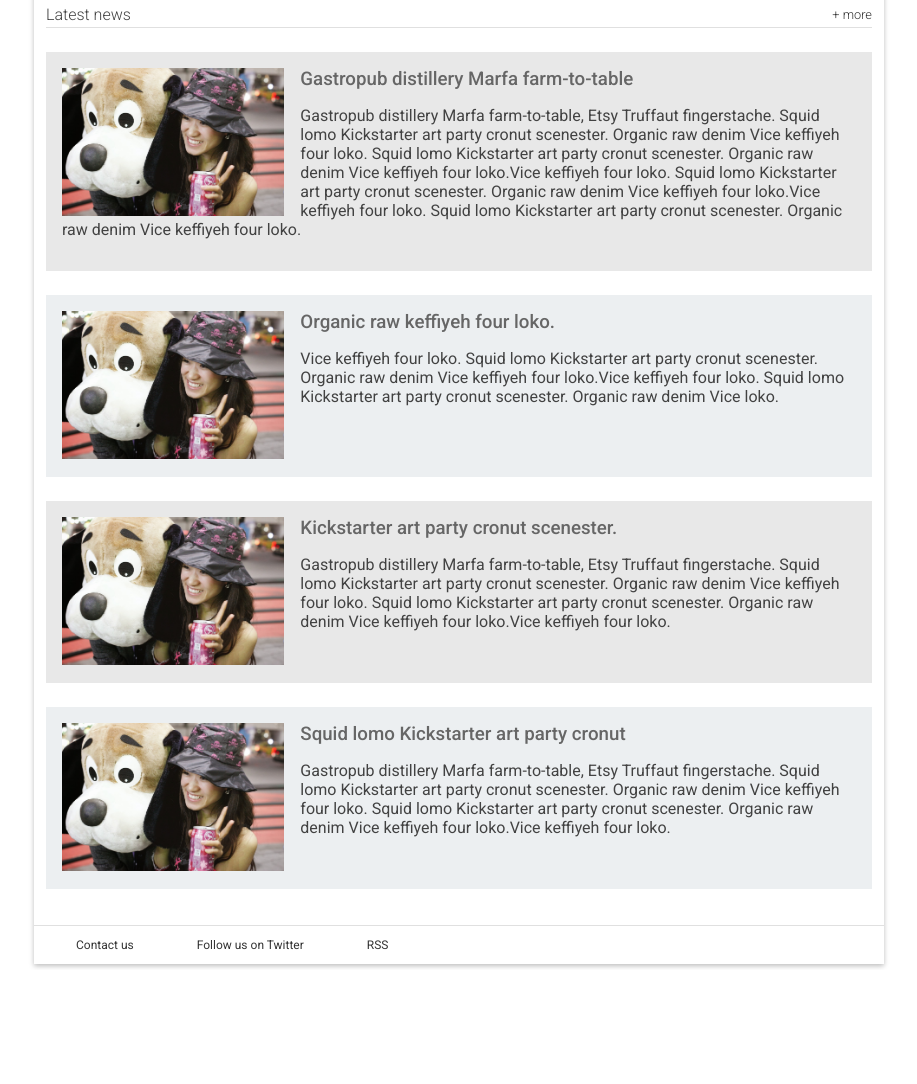
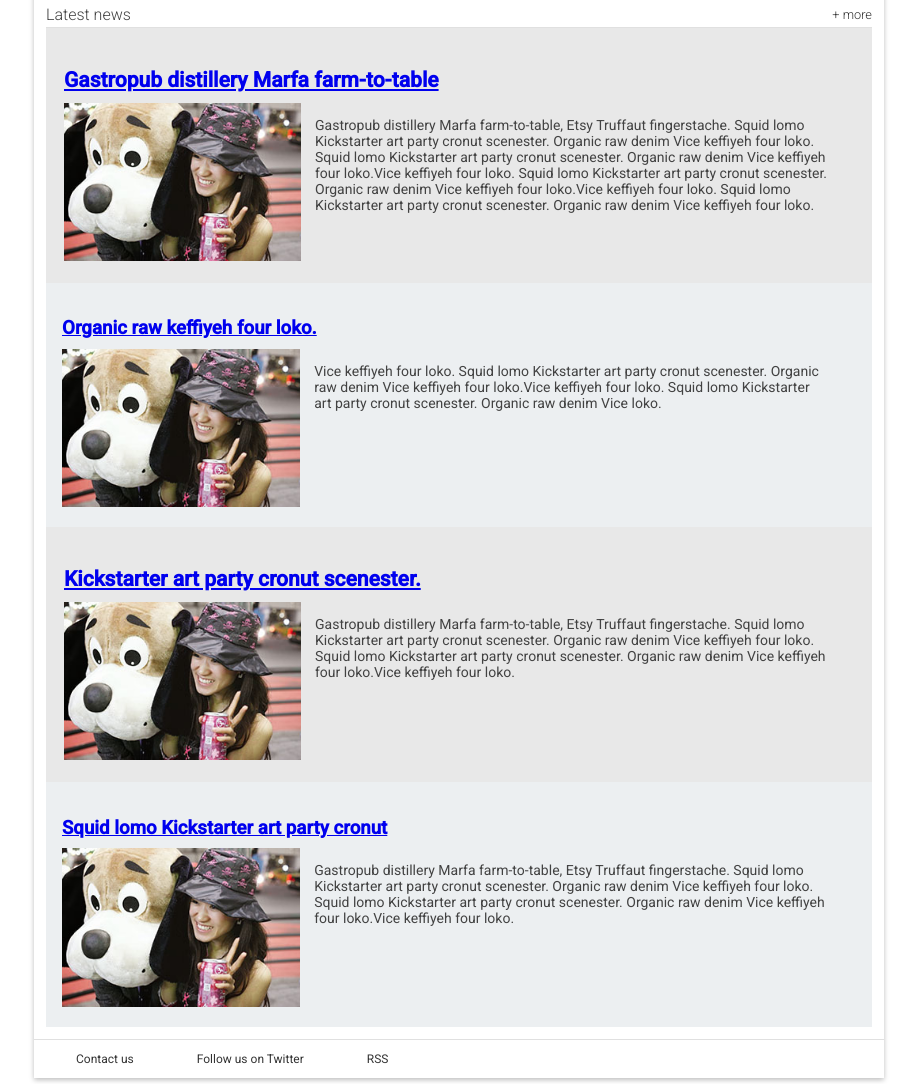
Before and after one commit to chriscom78/The-Brighton-Post, a plain HTML site: page index.html in a window 1280 px wide. Shown: the part 816-1900 px from the top of the page, without its empty margins (181-1098 px from the left). Before the commit the page ends 1786 px from the top, so only its background shows below. Drawn offline with Linux system fonts and the light colour scheme.

Commit message:
Add files via upload

```diff
--- a/index.html
+++ b/index.html
@@ -154,34 +154,41 @@
             </li>
           </ul>
         </section>
-
-        <section class="news recent-news">
+<section class="news recent-news">
           <h2 class="news__title">Latest news <a href="#" class="news__more">+ more</a></h2>
           <ul>
             <li class="snippet">
-              <img class="snippet__thumbnail" src="images/dog.jpg" alt="picture of a girl with a large, stuffed dog toy">
               <h3 class="snippet__title"><a href="#">Gastropub distillery Marfa farm-to-table</a></h3>
-              <p>Gastropub distillery Marfa farm-to-table, Etsy Truffaut fingerstache.
+              <div class="snippet__thumbnail">
+                <img src='images/dog-small.jpg' alt="picture of a girl with a large, stuffed dog toy">
+              </div>
+              <p class="snippet__text">Gastropub distillery Marfa farm-to-table, Etsy Truffaut fingerstache.
               Squid lomo Kickstarter art party cronut scenester. Organic raw denim Vice keffiyeh four loko. Squid lomo Kickstarter art party cronut scenester. Organic raw denim Vice keffiyeh four loko.Vice keffiyeh four loko. Squid lomo Kickstarter art party cronut scenester. Organic raw denim Vice keffiyeh four loko.Vice keffiyeh four loko. Squid lomo Kickstarter art party cronut scenester. Organic raw denim Vice keffiyeh four loko.
               </p>
             </li>
             <li class="snippet">
-              <img class="snippet__thumbnail" src="images/dog.jpg" alt="picture of a girl with a large, stuffed dog toy">
+              <div class="snippet__thumbnail">
+                <img src='images/dog-small.jpg' alt="picture of a girl with a large, stuffed dog toy">
+              </div>
               <h3 class="snippet__title"><a href="#">Organic raw keffiyeh four loko.</a></h3>
-              <p>Vice keffiyeh four loko. Squid lomo Kickstarter art party cronut scenester. Organic raw denim Vice keffiyeh four loko.Vice keffiyeh four loko. Squid lomo Kickstarter art party cronut scenester. Organic raw denim Vice loko.
+              <p class="snippet__text">Vice keffiyeh four loko. Squid lomo Kickstarter art party cronut scenester. Organic raw denim Vice keffiyeh four loko.Vice keffiyeh four loko. Squid lomo Kickstarter art party cronut scenester. Organic raw denim Vice loko.
               </p>
             </li>
             <li class="snippet">
-              <img class="snippet__thumbnail" src="images/dog.jpg" alt="picture of a girl with a large, stuffed dog toy">
+              <div class="snippet__thumbnail">
+                <img src='images/dog-small.jpg' alt="picture of a girl with a large, stuffed dog toy">
+              </div>
               <h3 class="snippet__title"><a href="#">Kickstarter art party cronut scenester.</a></h3>
-              <p>Gastropub distillery Marfa farm-to-table, Etsy Truffaut fingerstache.
+              <p class="snippet__text">Gastropub distillery Marfa farm-to-table, Etsy Truffaut fingerstache.
               Squid lomo Kickstarter art party cronut scenester. Organic raw denim Vice keffiyeh four loko. Squid lomo Kickstarter art party cronut scenester. Organic raw denim Vice keffiyeh four loko.Vice keffiyeh four loko.
               </p>
             </li>
             <li class="snippet">
-              <img class="snippet__thumbnail" src="images/dog.jpg" alt="picture of a girl with a large, stuffed dog toy">
+              <div class="snippet__thumbnail">
+                <img src='images/dog-small.jpg' alt="picture of a girl with a large, stuffed dog toy">
+              </div>
               <h3 class="snippet__title"><a href="#">Squid lomo Kickstarter art party cronut </a></h3>
-              <p>Gastropub distillery Marfa farm-to-table, Etsy Truffaut fingerstache.
+              <p class="snippet__text">Gastropub distillery Marfa farm-to-table, Etsy Truffaut fingerstache.
               Squid lomo Kickstarter art party cronut scenester. Organic raw denim Vice keffiyeh four loko. Squid lomo Kickstarter art party cronut scenester. Organic raw denim Vice keffiyeh four loko.Vice keffiyeh four loko.
               </p>
             </li>
--- a/main.css
+++ b/main.css
@@ -326,27 +326,34 @@ main {
   padding: 1em;
 }
 
+.snippet__thumbnail > img {
+  width: 100%;
+}
+
 .snippet {
-  clear: both;
-  margin: 24px 0;
+  display: flex;
+  flex-wrap: wrap;
+}
 
+.snippet__title {
+  order: 0;
+  width: 100%;
+  margin: 0 0 0.5em;
+  padding-top:1em;
 }
 
 .snippet__thumbnail {
-  width: 28%;
-  height:auto;
-  float: left;
-  margin-right: 1em;
+  order: 1;
+  width: 30%;
+  display: none;
 }
 
-.snippet__title {
-  font-weight: 500;
-}
-
-.snippet__title a {
-  text-decoration: none;
-  color: #666;
-  padding: 1.5em inherit;
+.snippet__text {
+  order: 2;
+  width: 100%;
+  padding: 0 0 0 1em;
+  text-overflow: ellipsis;
+  font-size:14px;
 }
 
 .snippet__title a:hover,
--- a/responsive.css
+++ b/responsive.css
@@ -89,11 +89,19 @@
 
 @media screen and (min-width: 650px) {
 	.snippet {
-		font-size:14px;
+		font-size:16px;
 		min-height:150px;
 		padding:1em;
 }
-li.snippet:nth-child(odd){
+.snippet__thumbnail {
+	display:block;
+	width:30%;
+}
+
+.snippet__text {
+		width:65%;
+}
+	li.snippet:nth-child(odd){
 		background-color:#E8E8E8;
 }
 	li.snippet:nth-child(even){
@@ -126,7 +134,7 @@ li.snippet:nth-child(odd){
   }
 
 	li.snippet:nth-child(odd){
-		font-size:16px;
+		font-size:18px;
 		background-color:#E8E8E8;
 }
 	li.snippet:nth-child(even){
```
Also changed, not shown: images/dog-small.jpg (added).
